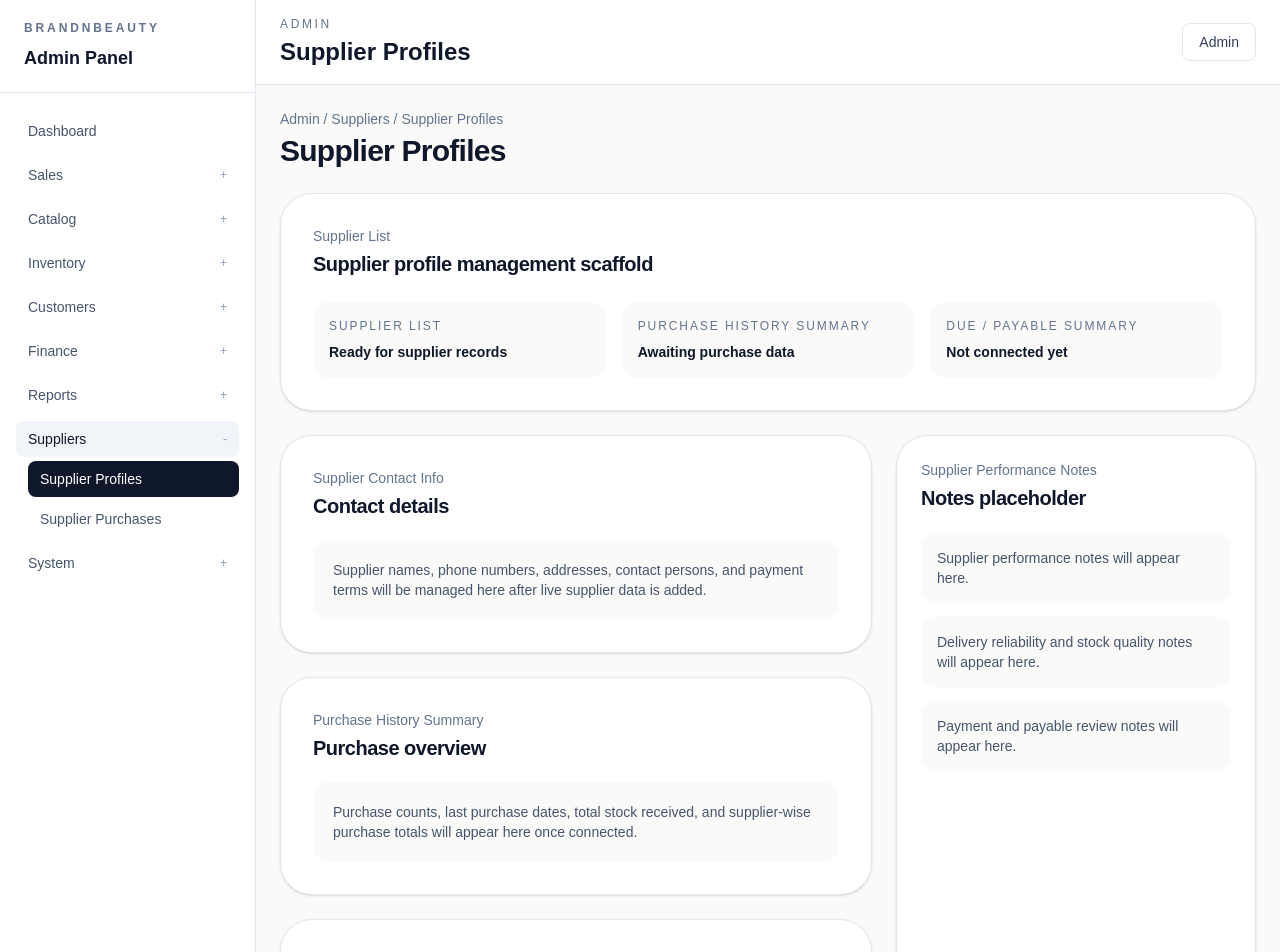
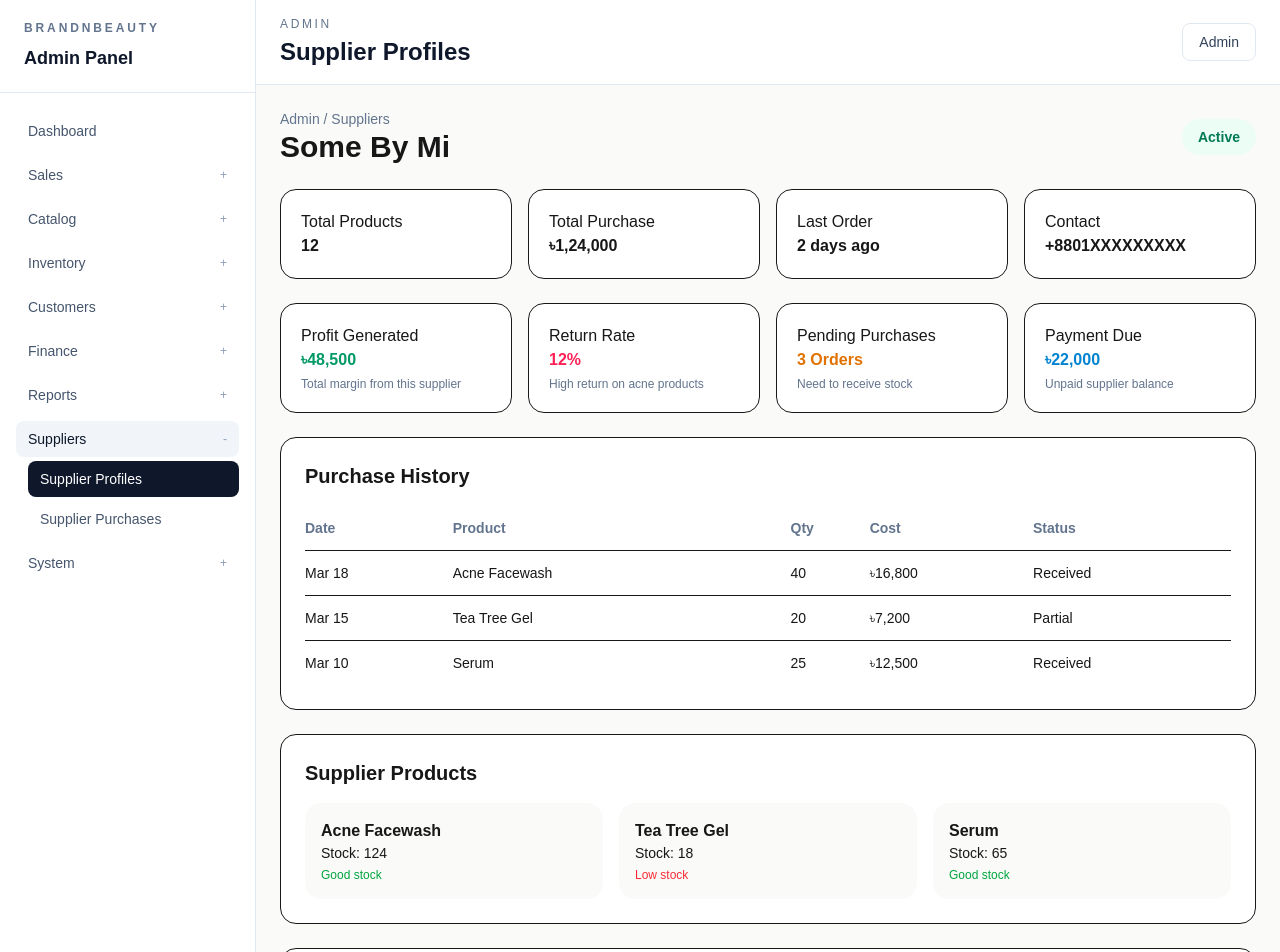
Before and after one commit to smilemetaads-dot/brandnbeauty-admin, a Next.js app: page /suppliers in a window 1280 px wide. Shown: the top 952 px of the page. Built offline with nearby package versions, Linux system fonts and the light colour scheme.

Commit message:
inject real supplier profiles page

```diff
--- a/src/features/suppliers/RealSuppliersPage.tsx
+++ b/src/features/suppliers/RealSuppliersPage.tsx
@@ -1,111 +1,174 @@
-const supplierCards = [
-  { label: "Supplier List", value: "Ready for supplier records" },
-  { label: "Purchase History Summary", value: "Awaiting purchase data" },
-  { label: "Due / Payable Summary", value: "Not connected yet" },
-] as const;
+export default function RealSuppliersPage() {
+  const supplier = {
+    name: "Some By Mi",
+    status: "Active",
+    totalProducts: 12,
+    totalPurchases: "৳1,24,000",
+    lastOrder: "2 days ago",
+    contact: "+8801XXXXXXXXX",
+  };
 
-const performanceNotes = [
-  "Supplier performance notes will appear here.",
-  "Delivery reliability and stock quality notes will appear here.",
-  "Payment and payable review notes will appear here.",
-] as const;
+  const purchaseHistory = [
+    {
+      date: "Mar 18",
+      product: "Acne Facewash",
+      qty: 40,
+      cost: "৳16,800",
+      status: "Received",
+    },
+    {
+      date: "Mar 15",
+      product: "Tea Tree Gel",
+      qty: 20,
+      cost: "৳7,200",
+      status: "Partial",
+    },
+    {
+      date: "Mar 10",
+      product: "Serum",
+      qty: 25,
+      cost: "৳12,500",
+      status: "Received",
+    },
+  ];
 
-export default function RealSuppliersPage() {
+  const products = [
+    { name: "Acne Facewash", stock: 124, status: "Good" },
+    { name: "Tea Tree Gel", stock: 18, status: "Low" },
+    { name: "Serum", stock: 65, status: "Good" },
+  ];
+
   return (
-    <div className="min-h-screen bg-stone-50 p-4 text-slate-900 md:p-6">
-      <div className="space-y-6">
+    <div className="min-h-screen space-y-6 bg-stone-50 p-6">
+      <div className="flex items-center justify-between">
         <div>
-          <div className="text-sm text-slate-500">
-            Admin / Suppliers / Supplier Profiles
-          </div>
-          <h1 className="mt-1 text-3xl font-bold tracking-tight">
-            Supplier Profiles
-          </h1>
+          <div className="text-sm text-slate-500">Admin / Suppliers</div>
+          <h1 className="text-3xl font-bold">{supplier.name}</h1>
         </div>
+        <span
+          className={`rounded-full px-4 py-2 text-sm font-semibold ${
+            supplier.status === "Active"
+              ? "bg-emerald-50 text-emerald-700"
+              : "bg-stone-100 text-slate-700"
+          }`}
+        >
+          {supplier.status}
+        </span>
+      </div>
 
-        <div className="rounded-[2rem] border border-slate-200 bg-white p-6 shadow-sm md:p-8">
-          <div className="text-sm font-medium text-slate-500">
-            Supplier List
-          </div>
-          <h2 className="mt-1 text-xl font-bold tracking-tight">
-            Supplier profile management scaffold
-          </h2>
+      <div className="grid gap-4 md:grid-cols-4">
+        <div className="rounded-2xl border bg-white p-5">
+          Total Products
+          <br />
+          <b>{supplier.totalProducts}</b>
+        </div>
+        <div className="rounded-2xl border bg-white p-5">
+          Total Purchase
+          <br />
+          <b>{supplier.totalPurchases}</b>
+        </div>
+        <div className="rounded-2xl border bg-white p-5">
+          Last Order
+          <br />
+          <b>{supplier.lastOrder}</b>
+        </div>
+        <div className="rounded-2xl border bg-white p-5">
+          Contact
+          <br />
+          <b>{supplier.contact}</b>
+        </div>
+      </div>
 
-          <div className="mt-6 grid gap-4 md:grid-cols-3">
-            {supplierCards.map((item) => (
-              <div key={item.label} className="rounded-2xl bg-stone-50 p-4">
-                <div className="text-xs uppercase tracking-[0.16em] text-slate-500">
-                  {item.label}
-                </div>
-                <div className="mt-2 text-sm font-semibold text-slate-900">
-                  {item.value}
-                </div>
-              </div>
-            ))}
+      <div className="grid gap-4 md:grid-cols-4">
+        <div className="rounded-2xl border bg-white p-5">
+          Profit Generated
+          <br />
+          <b className="text-emerald-600">৳48,500</b>
+          <div className="mt-1 text-xs text-slate-500">
+            Total margin from this supplier
           </div>
         </div>
+        <div className="rounded-2xl border bg-white p-5">
+          Return Rate
+          <br />
+          <b className="text-rose-500">12%</b>
+          <div className="mt-1 text-xs text-slate-500">
+            High return on acne products
+          </div>
+        </div>
+        <div className="rounded-2xl border bg-white p-5">
+          Pending Purchases
+          <br />
+          <b className="text-amber-600">3 Orders</b>
+          <div className="mt-1 text-xs text-slate-500">
+            Need to receive stock
+          </div>
+        </div>
+        <div className="rounded-2xl border bg-white p-5">
+          Payment Due
+          <br />
+          <b className="text-sky-600">৳22,000</b>
+          <div className="mt-1 text-xs text-slate-500">
+            Unpaid supplier balance
+          </div>
+        </div>
+      </div>
 
-        <div className="grid gap-6 xl:grid-cols-[1fr_360px]">
-          <div className="space-y-6">
-            <div className="rounded-[2rem] border border-slate-200 bg-white p-6 shadow-sm md:p-8">
-              <div className="text-sm font-medium text-slate-500">
-                Supplier Contact Info
-              </div>
-              <h2 className="mt-1 text-xl font-bold tracking-tight">
-                Contact details
-              </h2>
-              <div className="mt-5 rounded-2xl bg-stone-50 p-5 text-sm text-slate-600">
-                Supplier names, phone numbers, addresses, contact persons, and
-                payment terms will be managed here after live supplier data is
-                added.
+      <div className="rounded-2xl border bg-white p-6">
+        <h2 className="mb-4 text-xl font-bold">Purchase History</h2>
+        <div className="overflow-x-auto">
+          <table className="w-full text-sm">
+            <thead>
+              <tr className="text-left text-slate-500">
+                <th className="py-3">Date</th>
+                <th className="py-3">Product</th>
+                <th className="py-3">Qty</th>
+                <th className="py-3">Cost</th>
+                <th className="py-3">Status</th>
+              </tr>
+            </thead>
+            <tbody>
+              {purchaseHistory.map((purchase) => (
+                <tr key={`${purchase.date}-${purchase.product}`} className="border-t">
+                  <td className="py-3">{purchase.date}</td>
+                  <td className="py-3">{purchase.product}</td>
+                  <td className="py-3">{purchase.qty}</td>
+                  <td className="py-3">{purchase.cost}</td>
+                  <td className="py-3">{purchase.status}</td>
+                </tr>
+              ))}
+            </tbody>
+          </table>
+        </div>
+      </div>
+
+      <div className="rounded-2xl border bg-white p-6">
+        <h2 className="mb-4 text-xl font-bold">Supplier Products</h2>
+        <div className="grid gap-4 md:grid-cols-3">
+          {products.map((product) => (
+            <div key={product.name} className="rounded-2xl bg-stone-50 p-4">
+              <div className="font-semibold">{product.name}</div>
+              <div className="text-sm">Stock: {product.stock}</div>
+              <div
+                className={`mt-1 text-xs ${
+                  product.status === "Low" ? "text-red-500" : "text-green-600"
+                }`}
+              >
+                {product.status} stock
               </div>
             </div>
+          ))}
+        </div>
+      </div>
 
-            <div className="rounded-[2rem] border border-slate-200 bg-white p-6 shadow-sm md:p-8">
-              <div className="text-sm font-medium text-slate-500">
-                Purchase History Summary
-              </div>
-              <h2 className="mt-1 text-xl font-bold tracking-tight">
-                Purchase overview
-              </h2>
-              <div className="mt-5 rounded-2xl bg-stone-50 p-5 text-sm text-slate-600">
-                Purchase counts, last purchase dates, total stock received, and
-                supplier-wise purchase totals will appear here once connected.
-              </div>
-            </div>
-
-            <div className="rounded-[2rem] border border-slate-200 bg-white p-6 shadow-sm md:p-8">
-              <div className="text-sm font-medium text-slate-500">
-                Due / Payable Summary
-              </div>
-              <h2 className="mt-1 text-xl font-bold tracking-tight">
-                Payable review
-              </h2>
-              <div className="mt-5 rounded-2xl bg-stone-50 p-5 text-sm text-slate-600">
-                Supplier payable, paid amount, due balance, and settlement status
-                will be shown here after purchase finance data is connected.
-              </div>
-            </div>
-          </div>
-
-          <div className="rounded-[2rem] border border-slate-200 bg-white p-6 shadow-sm">
-            <div className="text-sm font-medium text-slate-500">
-              Supplier Performance Notes
-            </div>
-            <h2 className="mt-1 text-xl font-bold tracking-tight">
-              Notes placeholder
-            </h2>
-            <div className="mt-5 space-y-3">
-              {performanceNotes.map((item) => (
-                <div
-                  key={item}
-                  className="rounded-2xl bg-stone-50 p-4 text-sm text-slate-600"
-                >
-                  {item}
-                </div>
-              ))}
-            </div>
-          </div>
+      <div className="rounded-2xl border bg-white p-6">
+        <h2 className="mb-4 text-xl font-bold">Quick Actions</h2>
+        <div className="flex flex-wrap gap-3">
+          <button className="rounded-xl bg-[#5E7F85] px-4 py-2 text-white">
+            Create Purchase
+          </button>
+          <button className="rounded-xl border px-4 py-2">Edit Supplier</button>
+          <button className="rounded-xl border px-4 py-2">View Analytics</button>
         </div>
       </div>
     </div>
```
